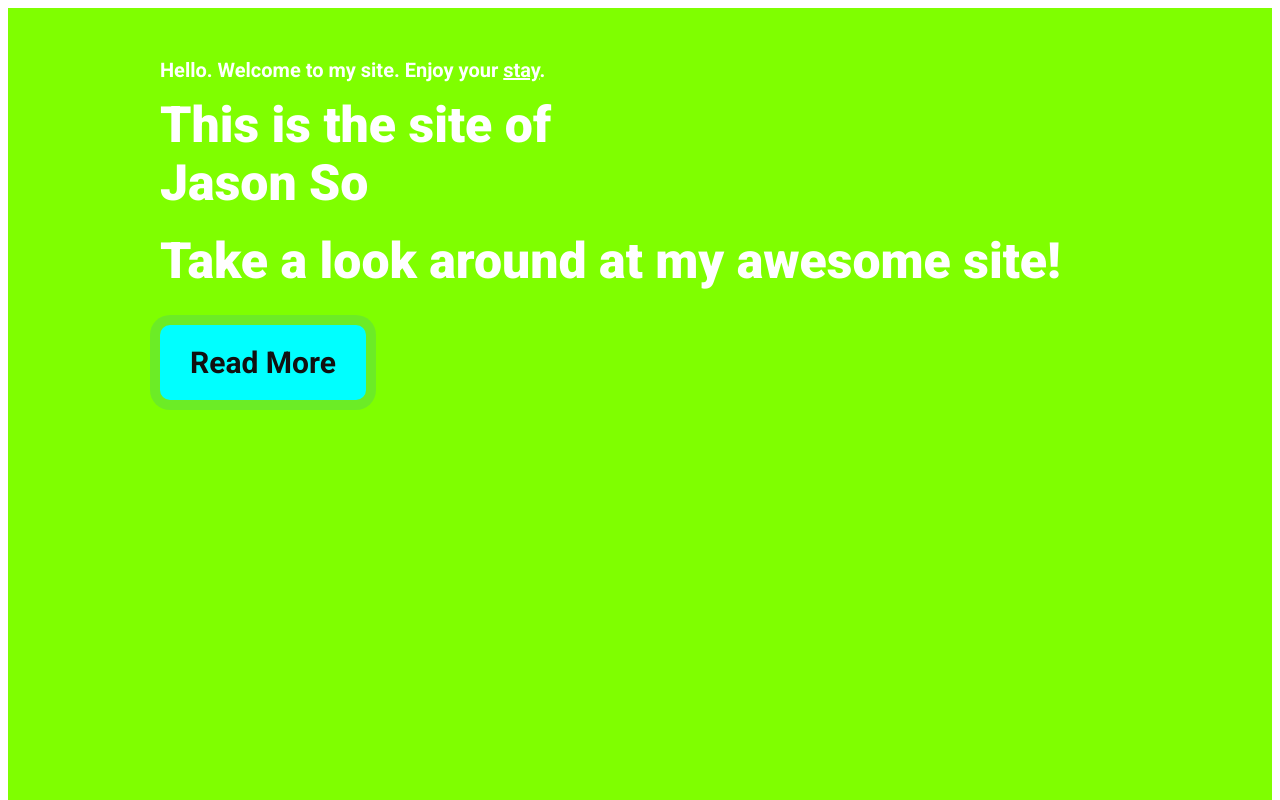
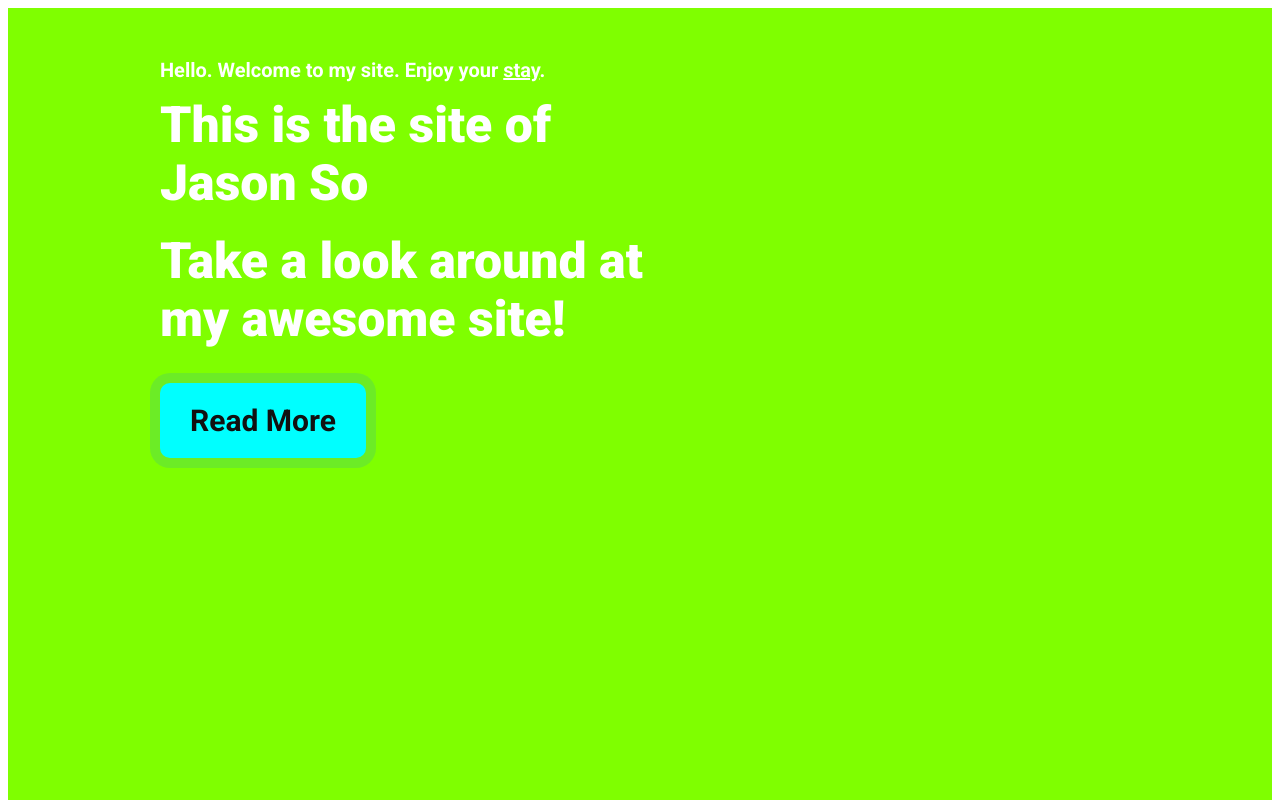
Before and after one commit to JasonSo1704/MyAwesomeSite, a plain HTML site: page MyAwesomeSiteIndex.html in a window 1280 px wide. Shown: the top 800 px of the page. Drawn offline with Linux system fonts and the light colour scheme.

Commit message:
Adjustment to title

```diff
--- a/MyAwesomeSiteIndex.html
+++ b/MyAwesomeSiteIndex.html
@@ -11,7 +11,7 @@
         <div class="wrapper">
             <h3>Hello. Welcome to my site. Enjoy your <a href="https://www.youtube.com/watch?v=djV11Xbc914">stay</a>.</h3>
             <h1>This is the site of <br>Jason So</h1>
-            <h2>Take a look around at my awesome site!</h2>
+            <h2>Take a look around at <br/>my awesome site!</h2>
             <a class="cta alt" href="#more-info">Read More</a>
         </div>
         <div class="character1"></div>
```
